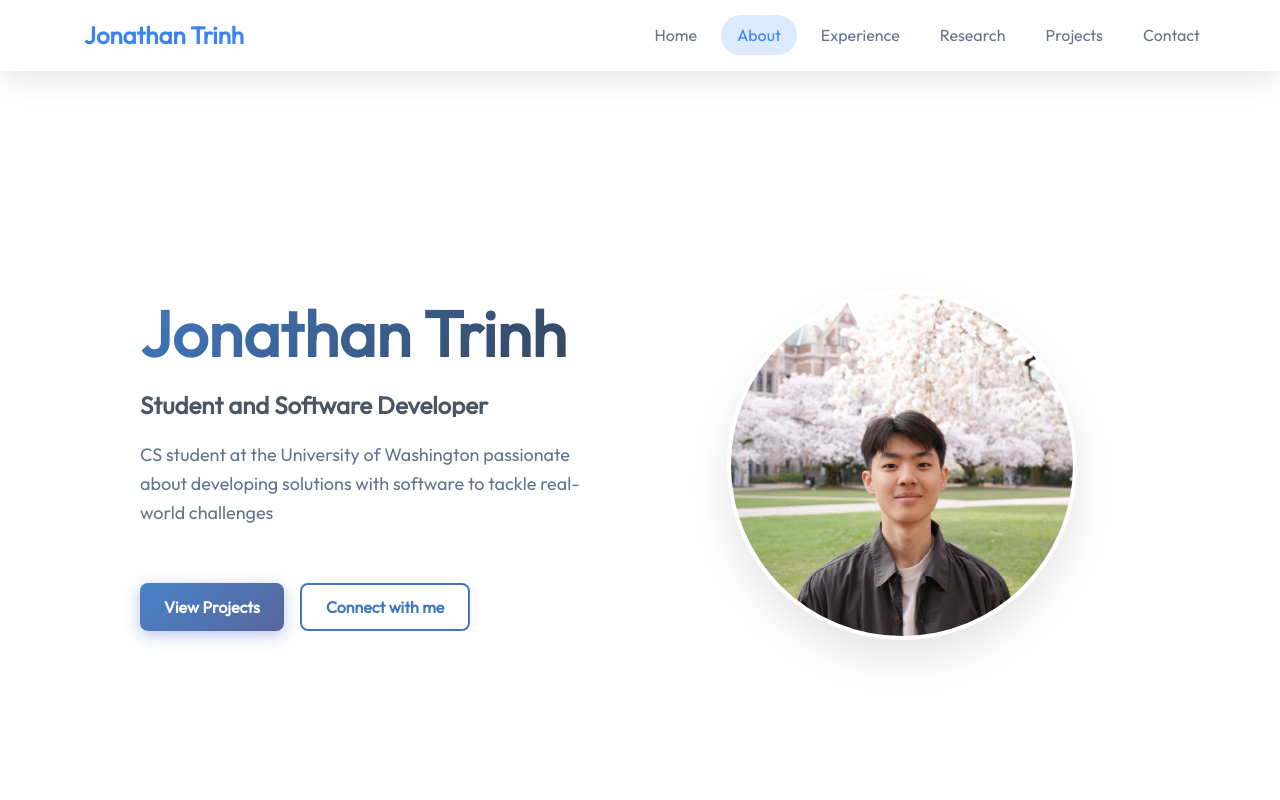
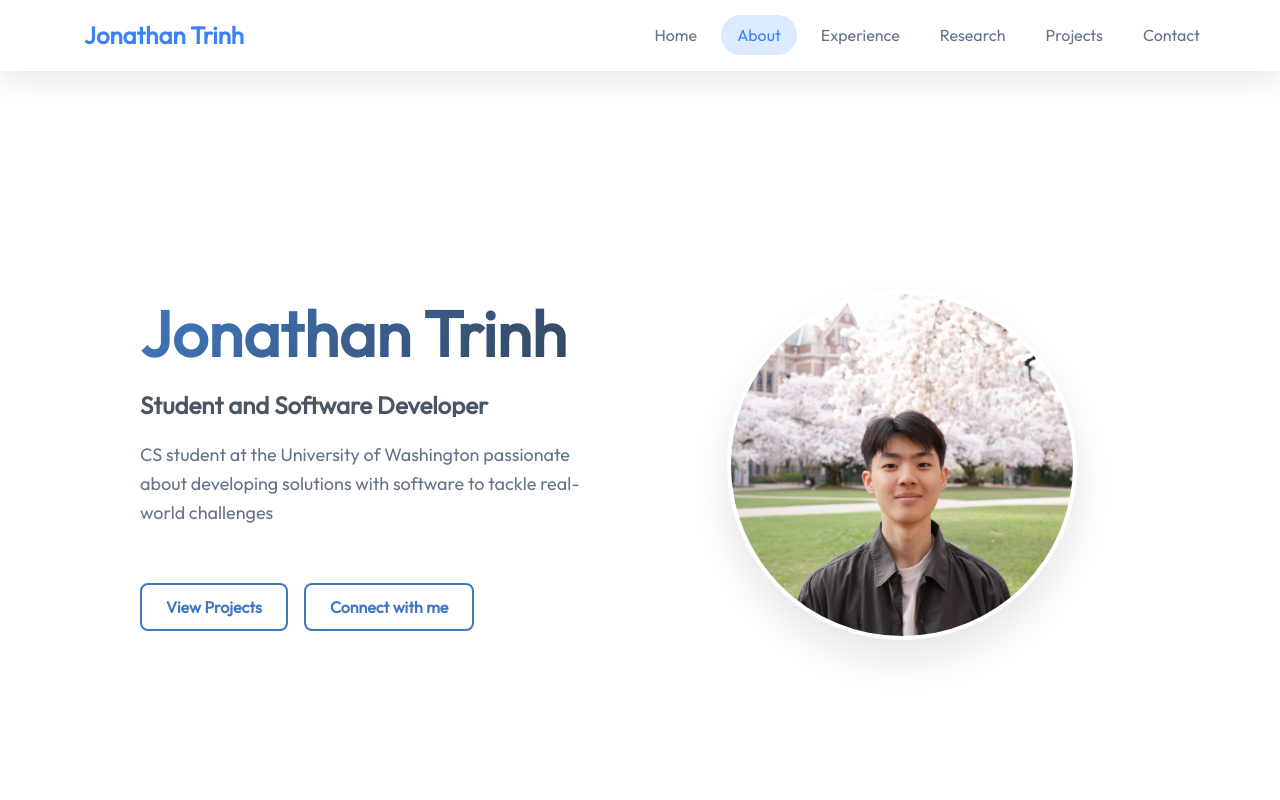
Before and after one commit to Jonathan-Trinh/Personal-Portfolio, a React (Vite) app: page / in a window 1280 px wide. Shown: the top 800 px of the page. Built offline with nearby package versions, Linux system fonts and the light colour scheme.

Commit message:
Match the buttons on hero component

```diff
--- a/src/components/Hero/Hero.tsx
+++ b/src/components/Hero/Hero.tsx
@@ -34,7 +34,7 @@ export class Hero extends Component<HeroProps> {
           </p>
           <div className={styles.buttonContainer}>
             <button
-              className={`${styles.btn} ${styles.primaryBtn}`}
+              className={`${styles.btn} ${styles.secondaryBtn}`}
               onClick={() => this.handleNavigation('projects')}>
               View Projects
             </button>
```
